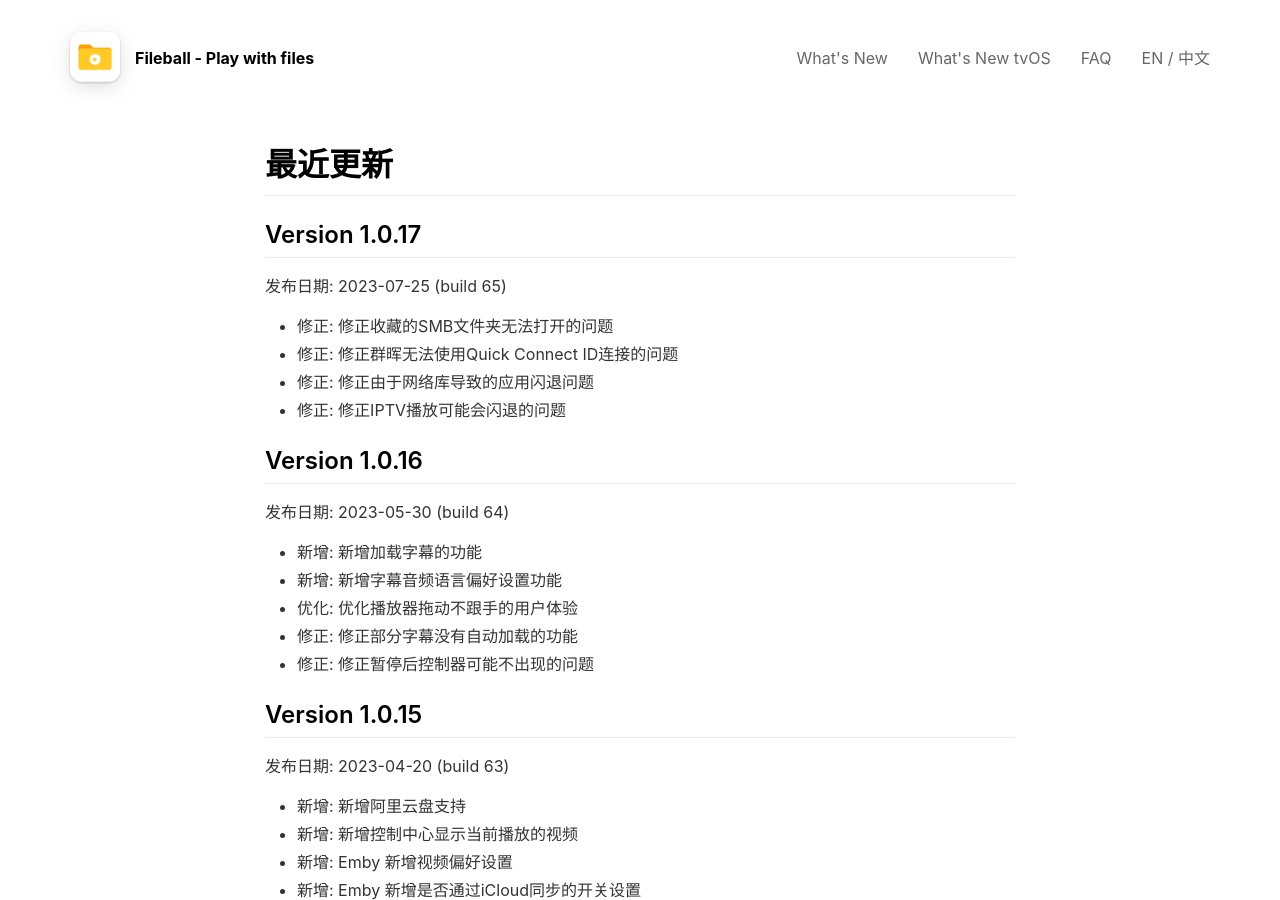
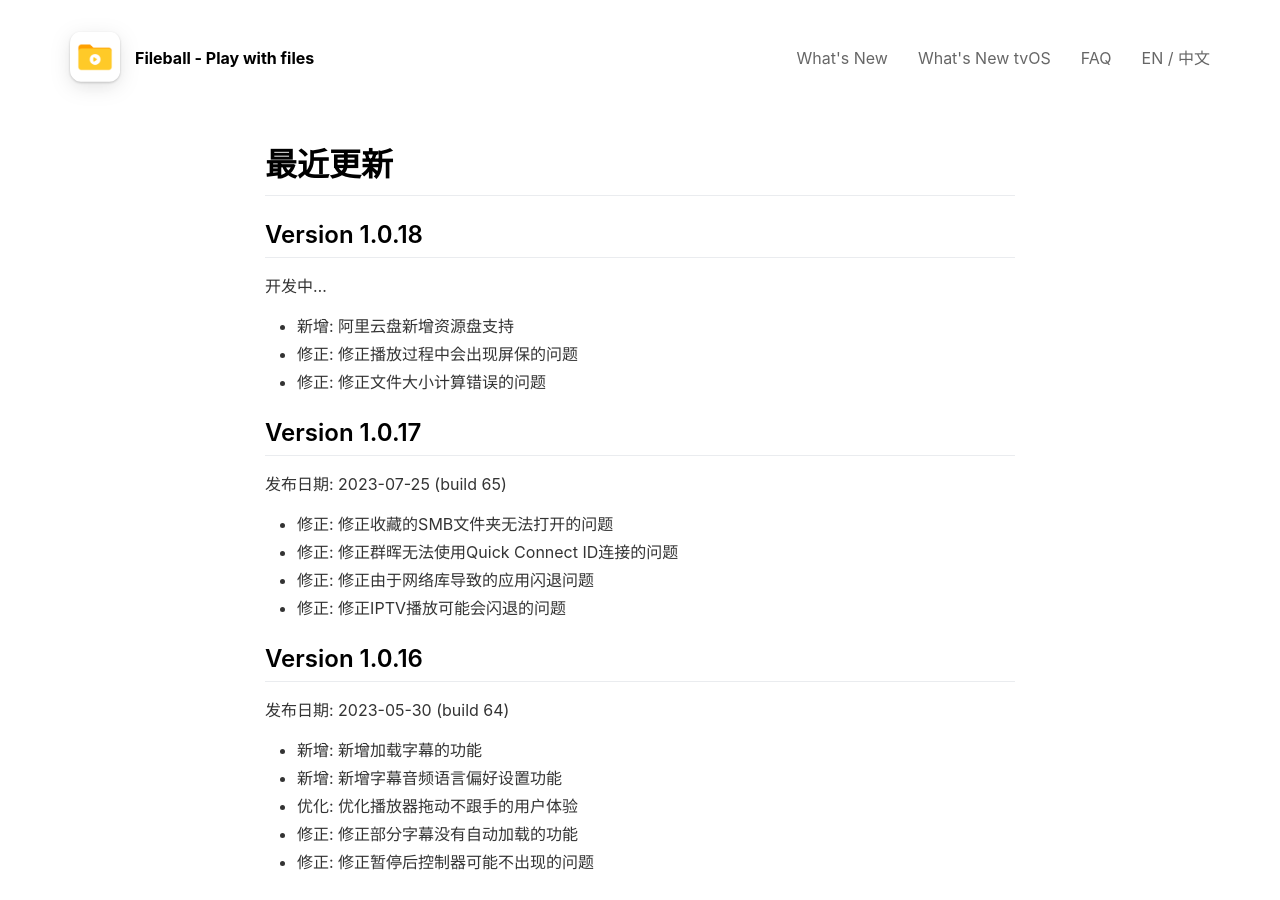
Before and after one commit to alexiscn/fileball.app, a Jekyll site: the page built from _pages/cn/changelog_tv.md, in a window 1280 px wide and 900 px high. Built offline with Jekyll 4.4.1, drawn with Linux system fonts in a browser that asks for light colours; nearby versions of some CDN libraries.

Commit message:
update changelog

```diff
--- a/_pages/cn/changelog_tv.md
+++ b/_pages/cn/changelog_tv.md
@@ -7,6 +7,14 @@ locale: cn
 ---
 
 # 最近更新
+
+## **Version 1.0.18**
+
+开发中...
+
+- 新增: 阿里云盘新增资源盘支持
+- 修正: 修正播放过程中会出现屏保的问题
+- 修正: 修正文件大小计算错误的问题
 
 ## **Version 1.0.17**
 
```
Also changed, not shown: _pages/changelog.md (+1 -0 lines), _pages/changlog_tv.md (+8 -0 lines), _pages/cn/changelog.md (+1 -0 lines).
